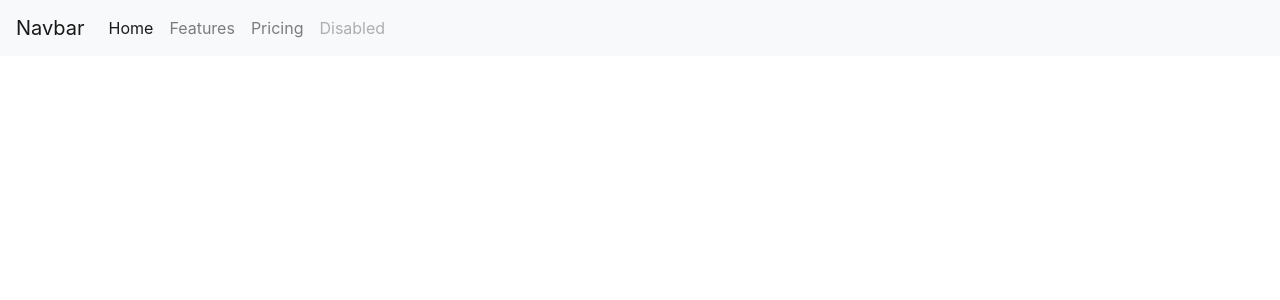
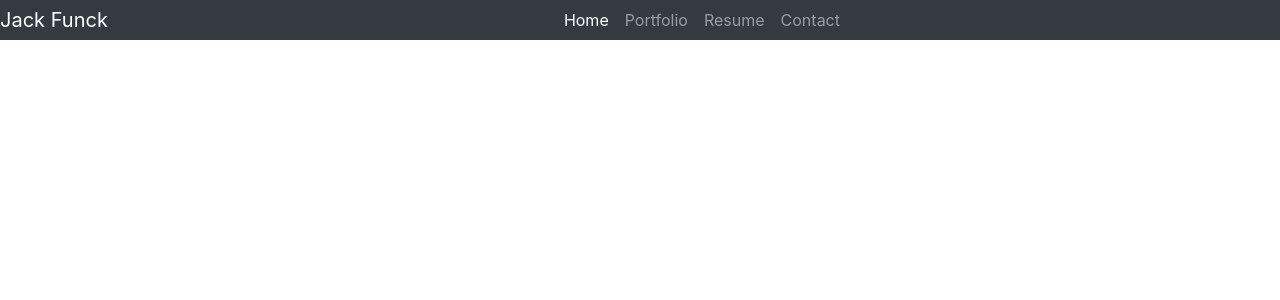
Before and after one commit to JFunck1990/20_React_Portfolio, a React (Create React App) app: page / in a window 1280 px wide. Shown: the top 300 px of the page. Built offline with nearby package versions, Linux system fonts and the light colour scheme.

Commit message:
finished the nav bar

```diff
--- a/src/Components/Header.js
+++ b/src/Components/Header.js
@@ -2,39 +2,21 @@
 
 function Header() {
   return (
-    <nav className="navbar navbar-expand-lg navbar-light bg-light">
-      <a className="navbar-brand" href="#">
-        Navbar
-      </a>
-      <button
-        className="navbar-toggler"
-        type="button"
-        data-toggle="collapse"
-        data-target="#navbarNavAltMarkup"
-        aria-controls="navbarNavAltMarkup"
-        aria-expanded="false"
-        aria-label="Toggle navigation"
-      >
+    <nav class="nav content-center navbar-expand-lg navbar-dark bg-dark">
+  <a class="navbar-brand" href="#">Jack Funck</a>
+  <button class="navbar-toggler" type="button" data-toggle="collapse" data-target="#navbarNavAltMarkup" aria-controls="navbarNavAltMarkup" aria-expanded="false" aria-label="Toggle navigation">
     <span class="navbar-toggler-icon"></span>
   </button>
-      <div class="collapse navbar-collapse" id="navbarNavAltMarkup">
+  <div class="justify-content-center collapse navbar-collapse" id="navbarNavAltMarkup">
     <div class="navbar-nav">
-          <a className="nav-item nav-link active" href="#">
-            Home <span class="sr-only">(current)</span>
-          </a>
-          <a className="nav-item nav-link" href="#">
-            Features
-          </a>
-          <a className="nav-item nav-link" href="#">
-            Pricing
-          </a>
-          <a className="nav-item nav-link disabled" href="#">
-            Disabled
-          </a>
+      <a class="nav-item nav-link active" href="#">Home <span class="sr-only">(current)</span></a>
+      <a class="nav-item nav-link" href="#">Portfolio</a>
+      <a class="nav-item nav-link" href="#">Resume</a>
+      <a class="nav-item nav-link" href="#">Contact</a>
     </div>
   </div>
 </nav>
-  );
+  )
 }
 
 export default Header;
```
Lines whose indentation alone changed are shown as unchanged.
